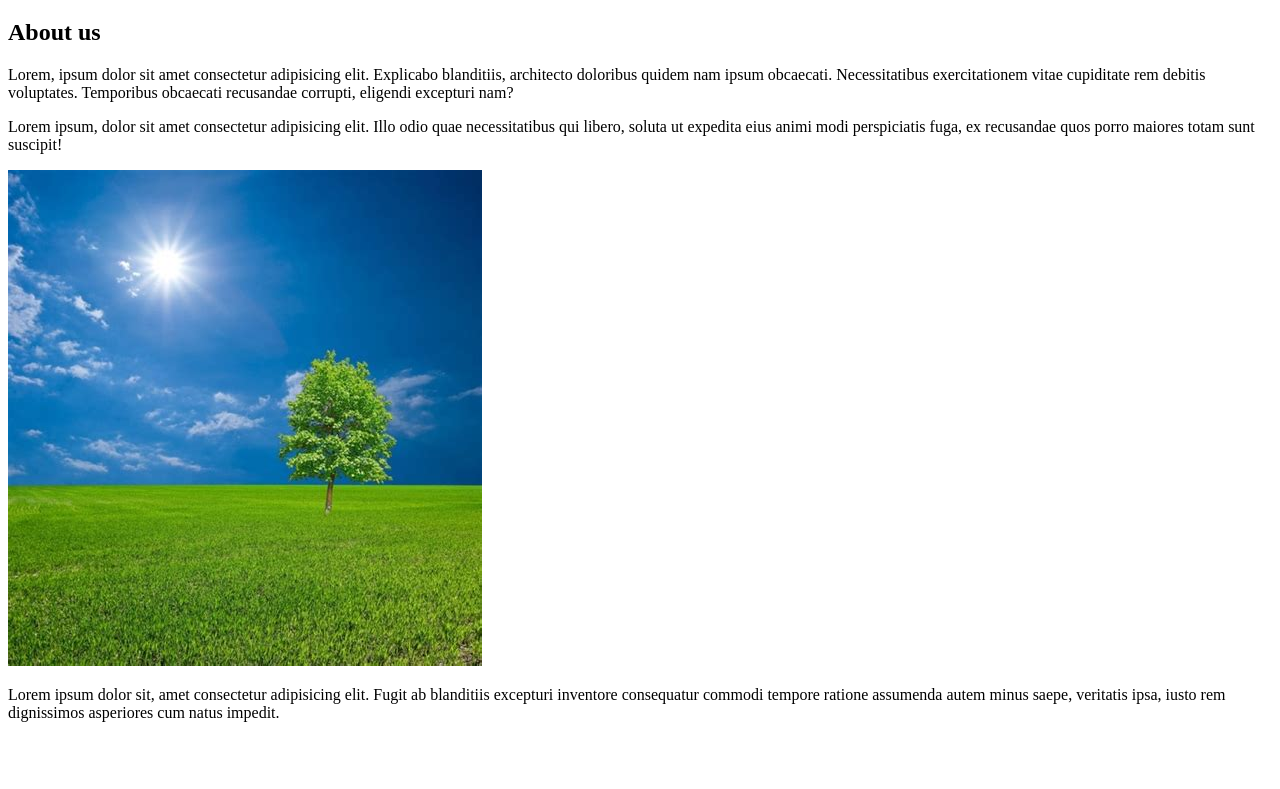
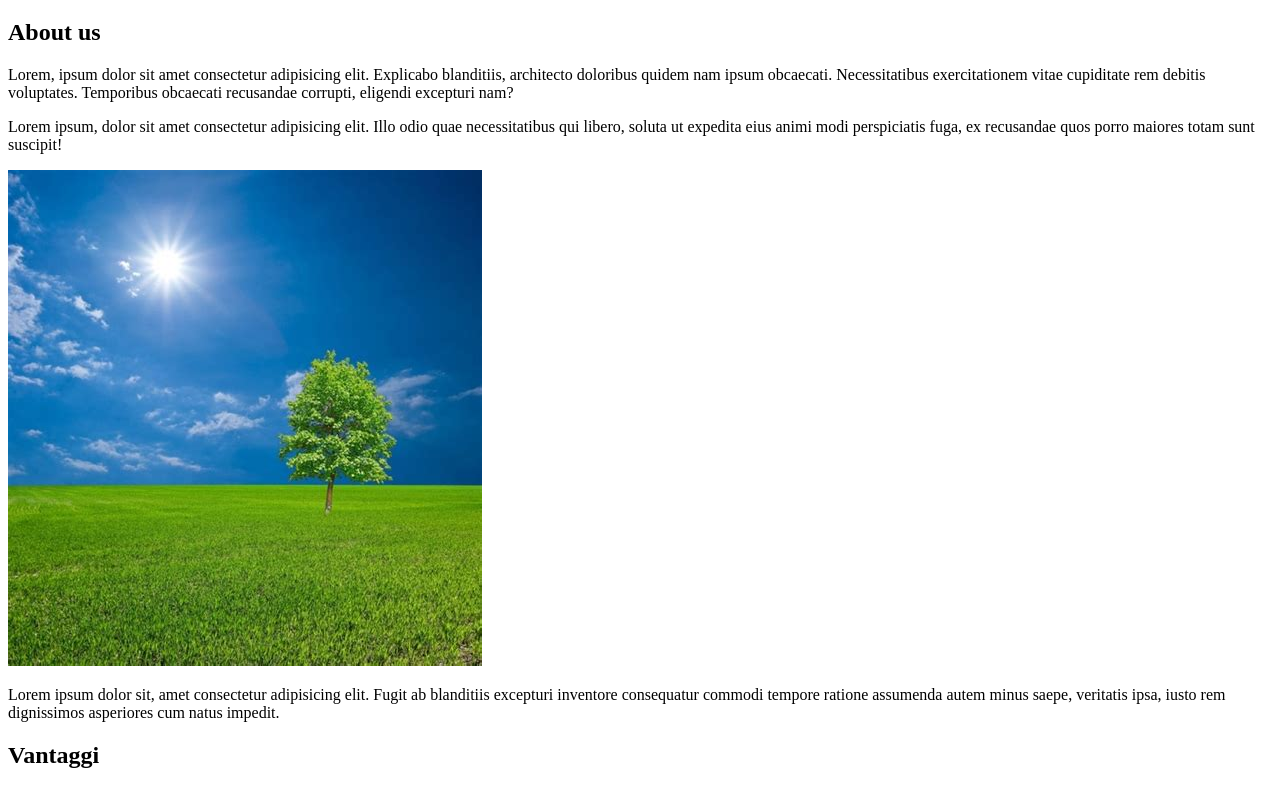
Before and after one commit to olgas-class/git-test, a plain HTML site: page index.html in a window 1280 px wide. Shown: the part 61-850 px from the top of the page. Before the commit the page ends 800 px from the top, so only its background shows below. Drawn offline with Linux system fonts and the light colour scheme.

Commit message:
feat: advantaes section (wip)

```diff
--- a/index.html
+++ b/index.html
@@ -28,5 +28,8 @@
         asperiores cum natus impedit.
       </p>
     </section>
+    <section>
+      <h2>Vantaggi</h2>
+    </section>
   </body>
 </html>
```
